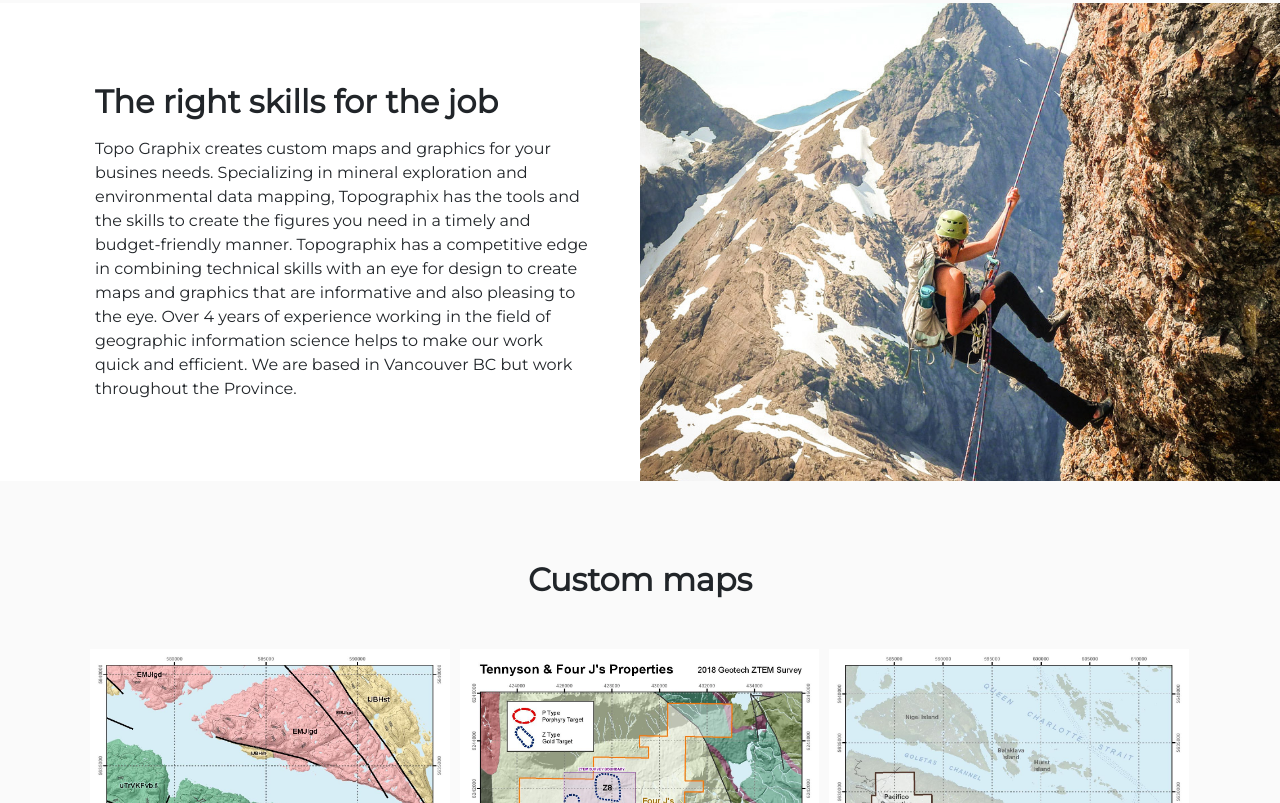
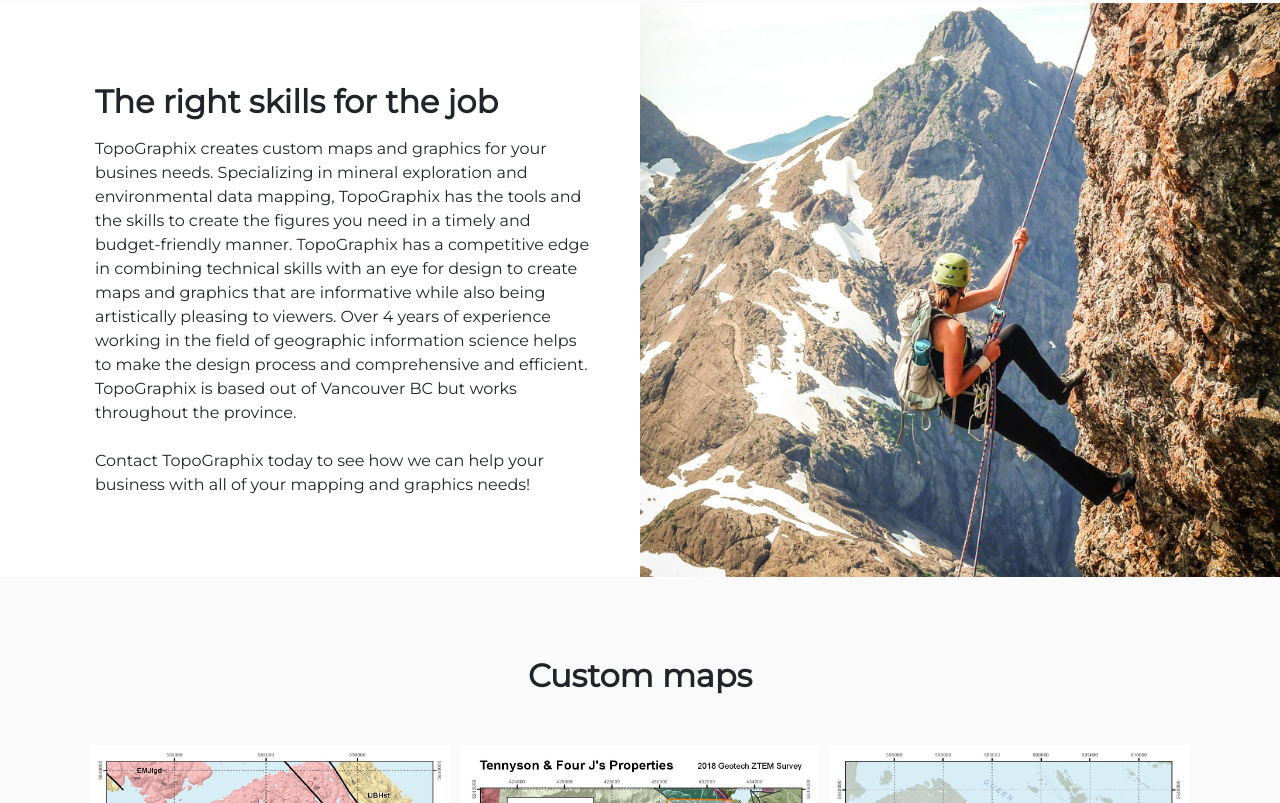
Before and after one commit to joelbarrette/topographix.ca, a plain HTML site: page index.html in a window 1280 px wide. Shown: the part 1547-2350 px from the top of the page. Drawn offline with Linux system fonts and the light colour scheme.

Commit message:
updated about section

```diff
--- a/index.html
+++ b/index.html
@@ -67,7 +67,7 @@
         <!-- Banner starts here -->
         <section id="HeroBanner">
             <div class="hero-content">
-                <h1>Topo <span style="color:darkseagreen;font-weight:bold">Graphix</span></h1>
+                <h1>Topo<span style="color:darkseagreen;font-weight:bold">Graphix</span></h1>
             </div>
         </section>
         <!-- Banner ends here -->
@@ -122,7 +122,7 @@
                     <h2>The right skills for the job</h2>
                     <p>
 
-					Topo Graphix creates custom maps and graphics for your busines needs. Specializing in mineral exploration and environmental data mapping, Topographix has the tools and the skills to create the figures you need in a timely and budget-friendly manner. Topographix has a competitive edge in combining technical skills with an eye for design to create maps and graphics that are informative and also pleasing to the eye. Over 4 years of experience working in the field of geographic information science helps to make our work quick and efficient. We are based in Vancouver BC but work throughout the Province. </p>
+					TopoGraphix creates custom maps and graphics for your busines needs. Specializing in mineral exploration and environmental data mapping, TopoGraphix has the tools and the skills to create the figures you need in a timely and budget-friendly manner. TopoGraphix has a competitive edge in combining technical skills with an eye for design to create maps and graphics that are informative while also being artistically pleasing to viewers. Over 4 years of experience working in the field of geographic information science helps to make the design process and comprehensive and efficient. TopoGraphix is based out of Vancouver BC but works throughout the province. <br><br> Contact TopoGraphix today to see how we can help your business with all of your mapping and graphics needs! </p>
                 </div>
             </div>
         </section>
```
